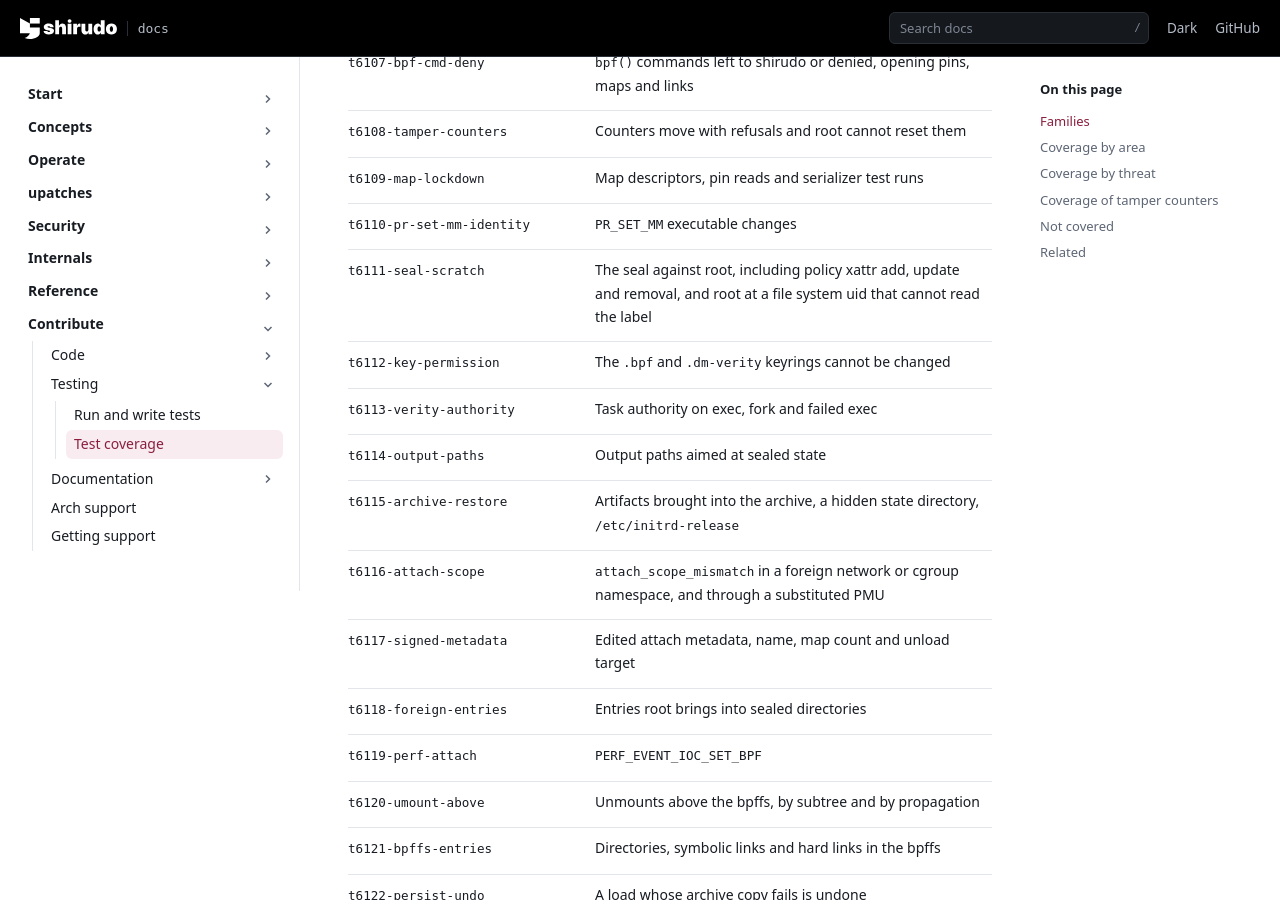
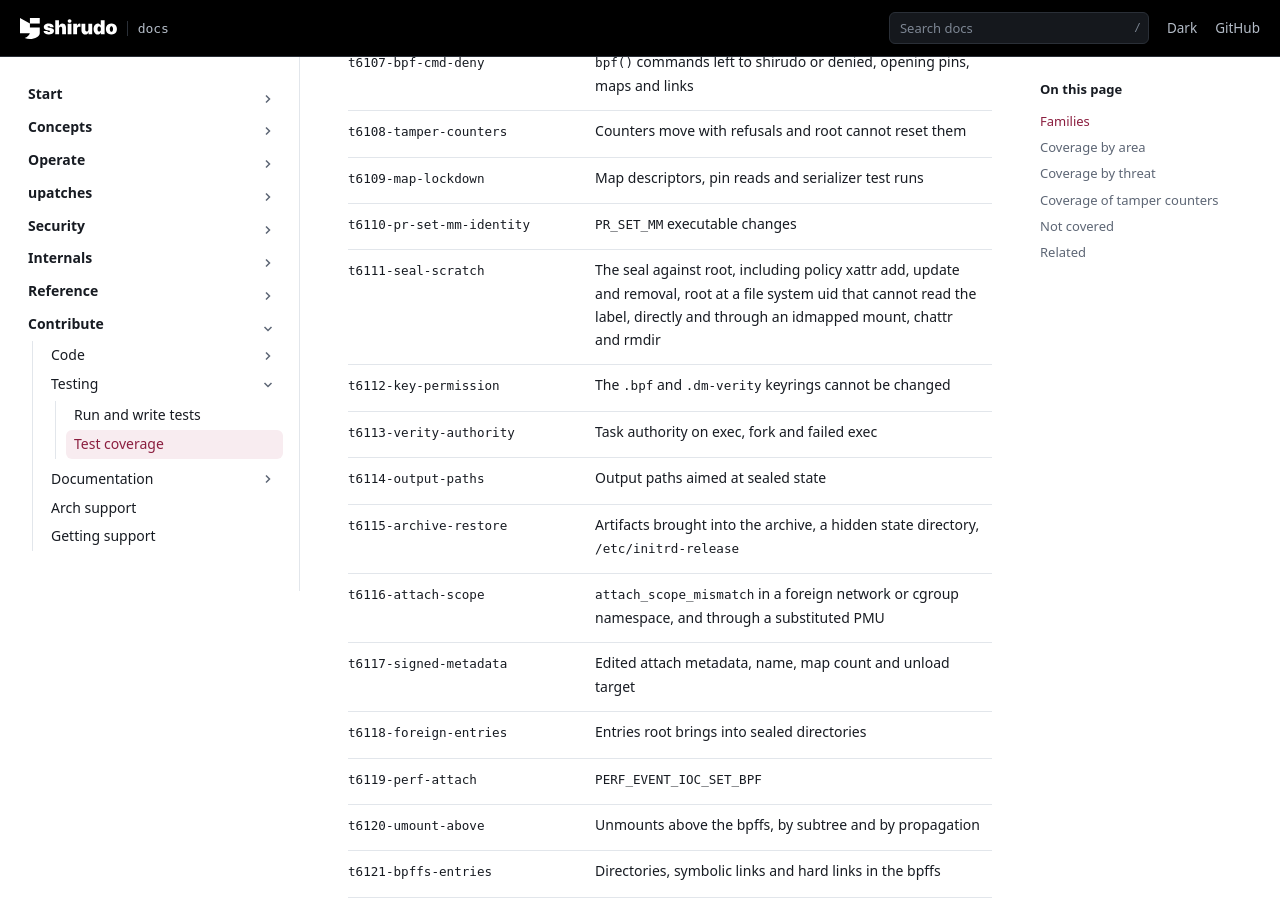
Before and after one commit to AliBashaSY/shirudo, a Sphinx documentation site: the page built from Documentation/contribute/testing/test-coverage.rst, in a window 1280 px wide and 900 px high, scrolled down 6132 px. Built offline with Sphinx 7.4.7, drawn with Linux system fonts in a browser that asks for light colours; pages that are not in the unit, such as notebooks, are missing from menus.

Commit message:
testing: cover the seal against an idmapped mount, chattr and rmdir
On the scratch image, bind the mount with uid 0 mapped to 65534 in a
mount namespace of its own, so that the bind propagates nowhere, and
check at that fsuid that a write open, a rename and an unlink of a
marked file are refused once a write open at fsuid 0 has marked it,
and that the file is still there. Check that chattr on a marked file
and rmdir of an empty labeled directory are refused as well.

Signed-off-by: Daniel Borkmann <daniel@iogearbox.net>

```diff
--- a/Documentation/contribute/testing/test-coverage.rst
+++ b/Documentation/contribute/testing/test-coverage.rst
@@ -305,7 +305,8 @@ signed config image.
      - ``PR_SET_MM`` executable changes
    * - ``t6111-seal-scratch``
      - The seal against root, including policy xattr add, update and
-       removal, and root at a file system uid that cannot read the label
+       removal, root at a file system uid that cannot read the label,
+       directly and through an idmapped mount, chattr and rmdir
    * - ``t6112-key-permission``
      - The ``.bpf`` and ``.dm-verity`` keyrings cannot be changed
    * - ``t6113-verity-authority``
```
Also changed, not shown: 1 other file.
